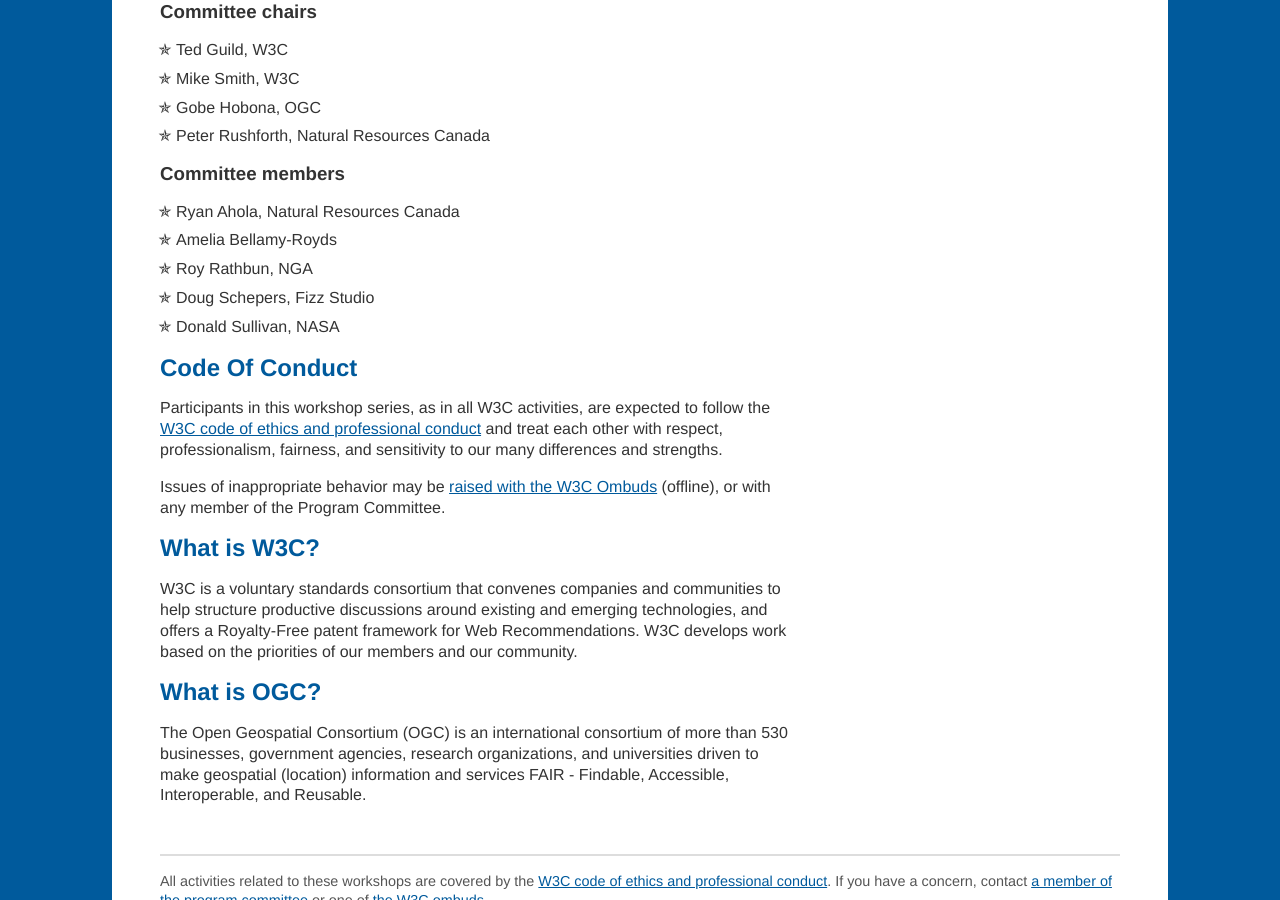
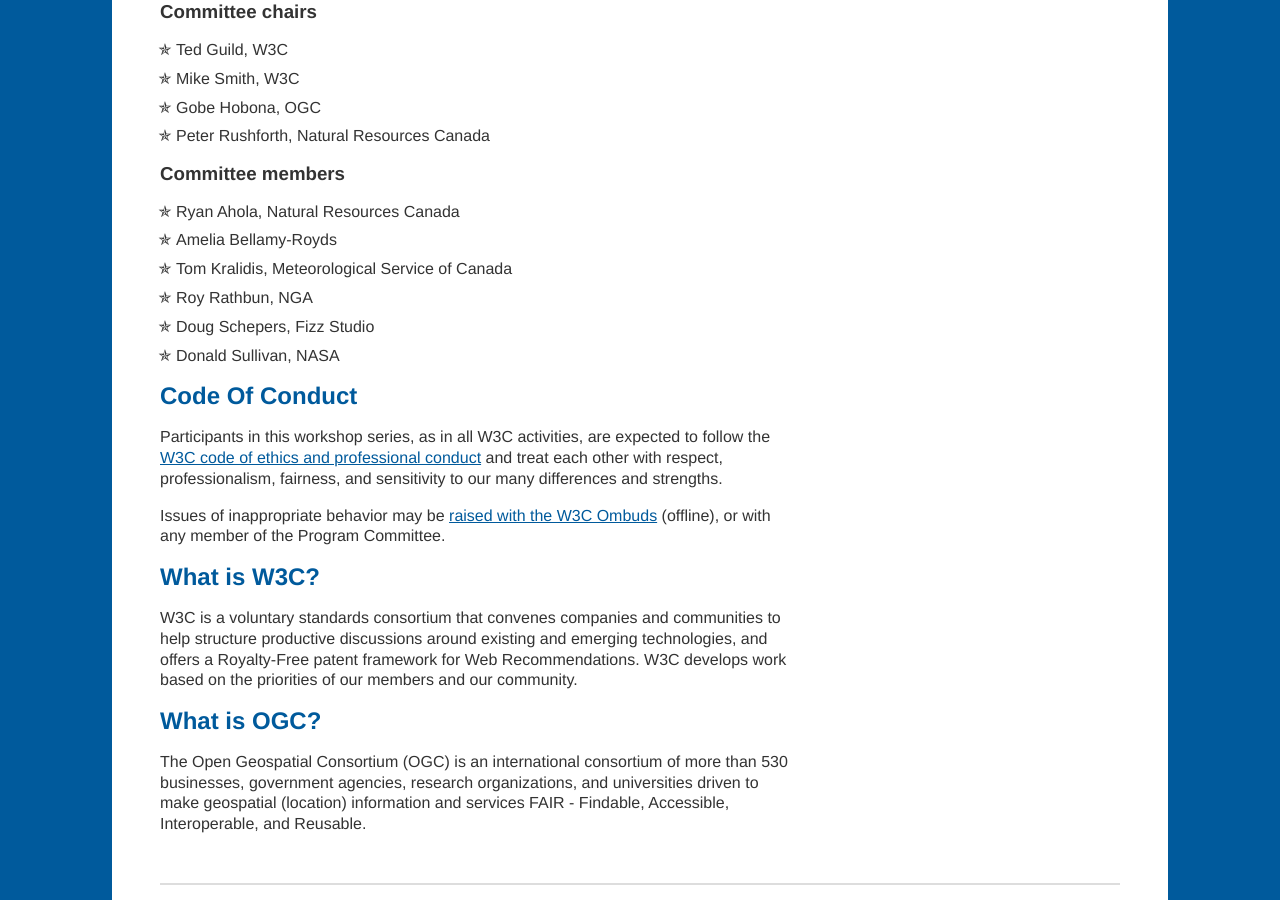
Before and after one commit to Maps4HTML/Maps4HTML-Workshop-2020, a Jekyll site: the page built from call-for-participation.html, in a window 1280 px wide and 900 px high, scrolled down 5040 px. Built offline with Jekyll 4.4.1, drawn with Linux system fonts in a browser that asks for light colours.

Commit message:
Add @tomkralidis to the Program committee list
Closes #14 (again)

```diff
--- a/call-for-participation.html
+++ b/call-for-participation.html
@@ -361,6 +361,7 @@
 <ul>
   <li>Ryan Ahola, Natural Resources Canada</li>
   <li>Amelia Bellamy-Royds</li>
+  <li>Tom Kralidis, Meteorological Service of Canada</li>
   <li>Roy Rathbun, NGA</li>
   <li>Doug Schepers, Fizz Studio</li>
   <li>Donald Sullivan, NASA</li>
```
